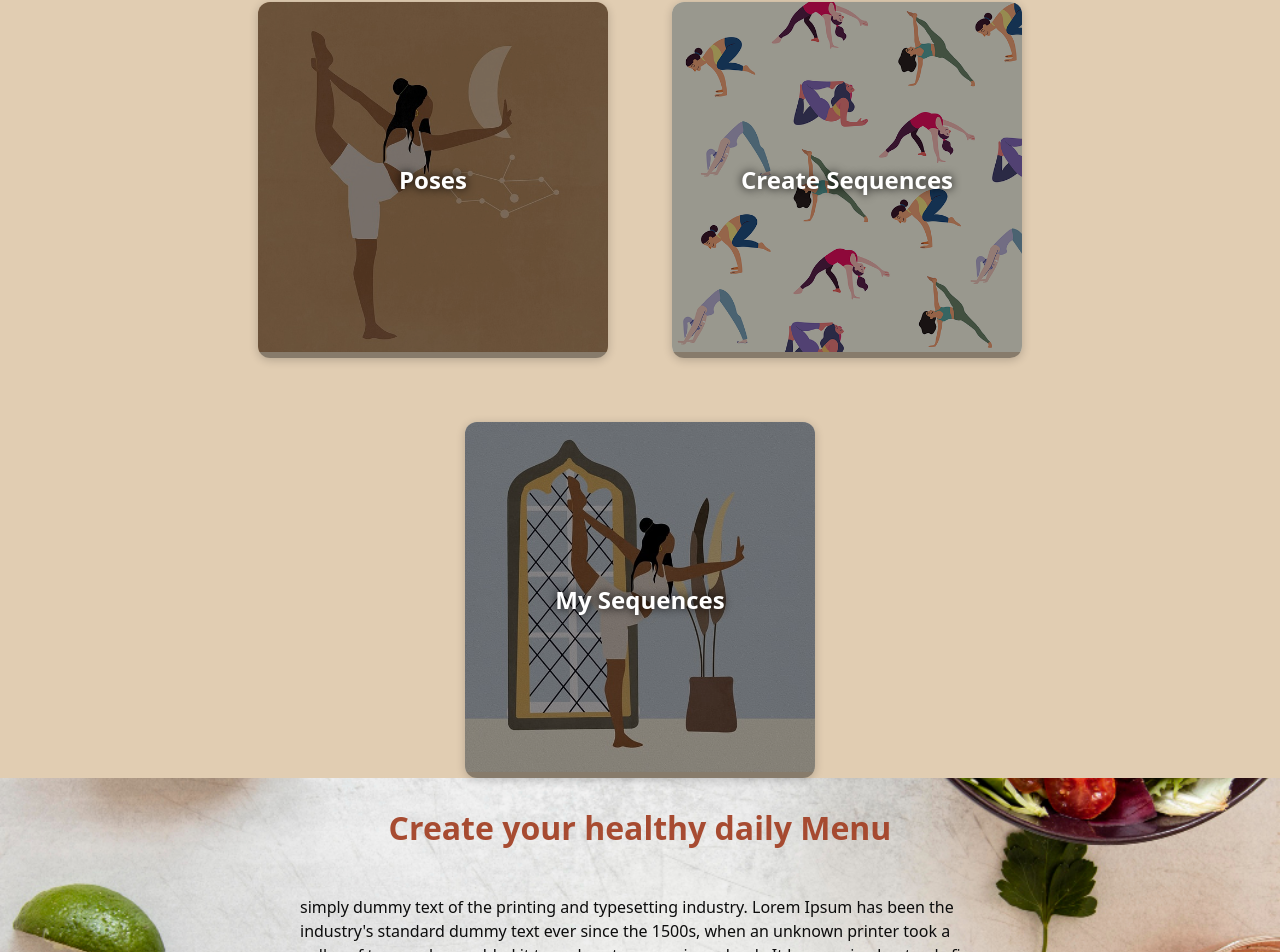
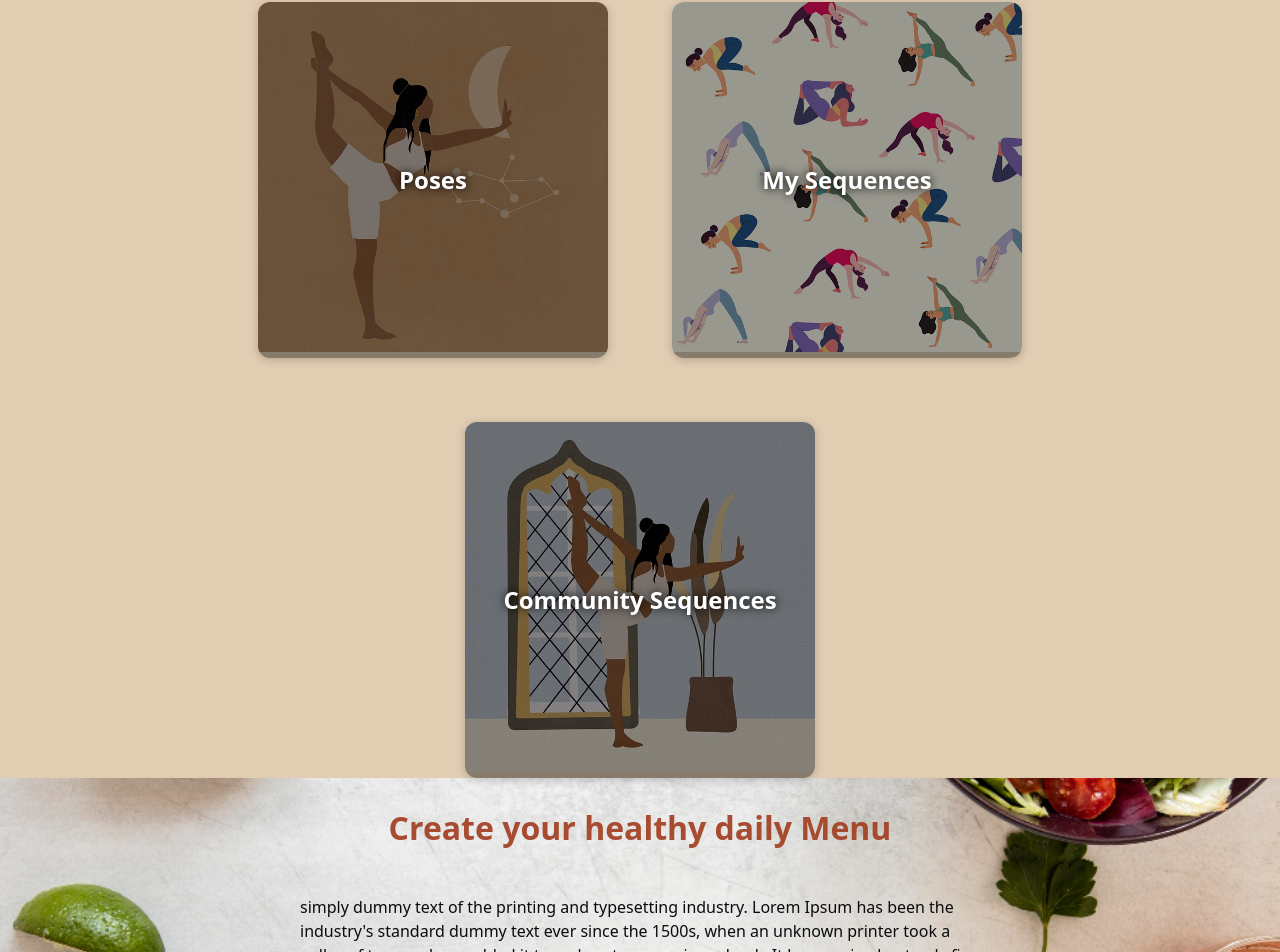
Before and after one commit to IsabelTizon/inner-flow, a React (Vite) app: page / in a window 1280 px wide. Shown: the part 1629-2581 px from the top of the page. Built offline with nearby package versions, Linux system fonts and the light colour scheme.

Commit message:
Update Yoga card titles and routes
Renamed the Yoga section card titles and updated their navigation routes for improved clarity and consistency. 'Create Sequences' is now 'My Sequences', and 'My Sequences' is now 'Community Sequences', with corresponding route changes.

```diff
--- a/src/pages/Home/components/Yoga/Yoga.jsx
+++ b/src/pages/Home/components/Yoga/Yoga.jsx
@@ -26,17 +26,17 @@ export default function Yoga() {
 				<ClickCard
 					title="Poses"
 					image={yogaPoses}
-					to="yogaPoses"
-				/>
-				<ClickCard
-					title="Create Sequences"
-					image={createSequences}
-					to="createSequences"
+					to="poses"
 				/>
 				<ClickCard
 					title="My Sequences"
+					image={createSequences}
+					to="sequences"
+				/>
+				<ClickCard
+					title="Community Sequences"
 					image={mySequences}
-					to="mySequences"
+					to="communitySequences"
 				/>
 			</div>
 		</section>
```
